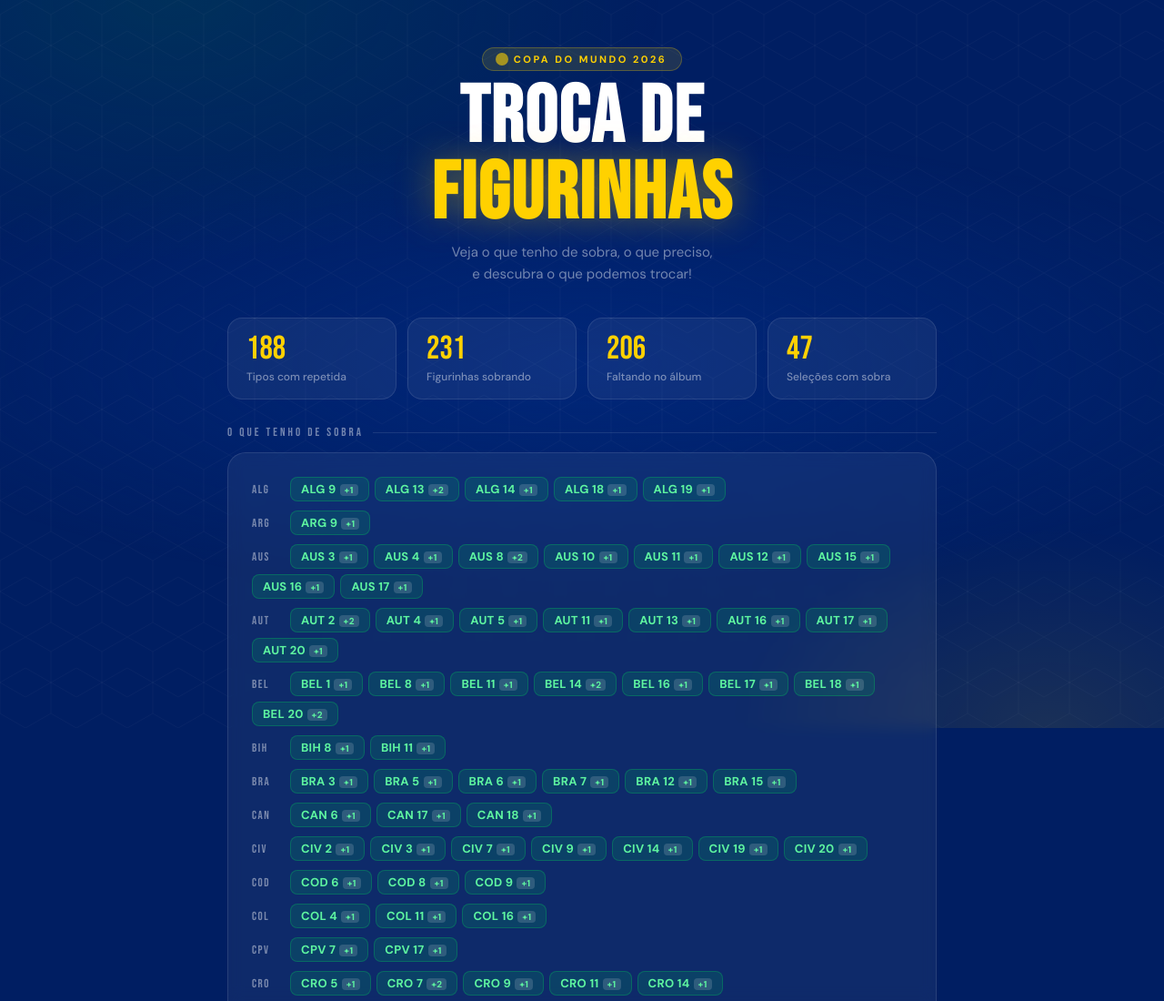
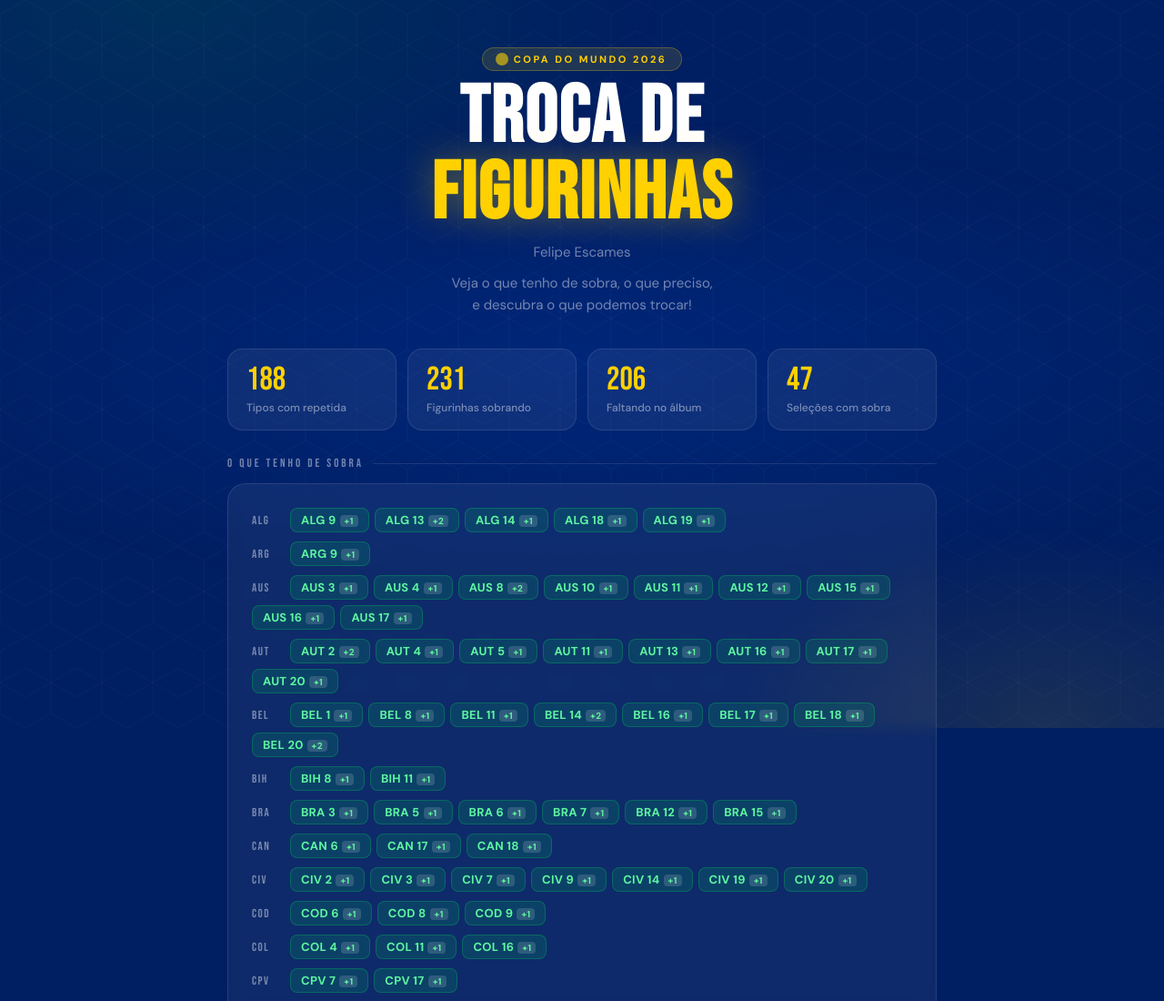
Before and after one commit to escames/figurinhas_copa_2026, a plain HTML site: page index.html in a window 1280 px wide. Shown: the top 1100 px of the page at 91% size. Drawn offline with Linux system fonts and the light colour scheme.

Commit message:
Update index.html

```diff
--- a/index.html
+++ b/index.html
@@ -451,6 +451,9 @@
     </div>
     <h1>Troca de<br><em>Figurinhas</em></h1>
     <p class="header-sub">
+      Felipe Escames
+    </p>
+    <p class="header-sub">
       Veja o que tenho de sobra, o que preciso,<br>
       e descubra o que podemos trocar!
     </p>
```
